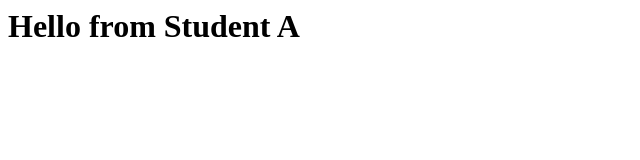
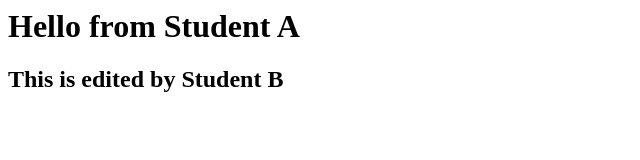
Before and after one commit to r123-prog/devops-proj, a plain HTML site: page docker/index.html in a window 1280 px wide. Shown: the whole page, without its empty margins (0-640 px from the left). Drawn offline with Linux system fonts and the light colour scheme.

Commit message:
feat: updated web server content by Student B

```diff
--- a/docker/index.html
+++ b/docker/index.html
@@ -1 +1,2 @@
 <h1>Hello from Student A</h1>
+<h2> This is edited by Student B </h2>
```
